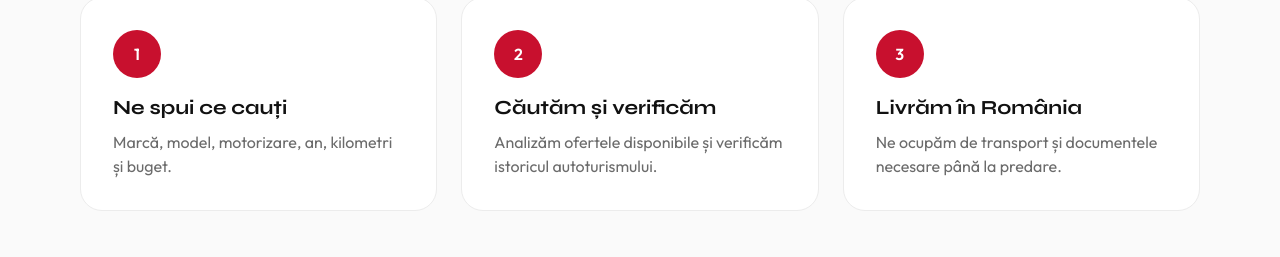
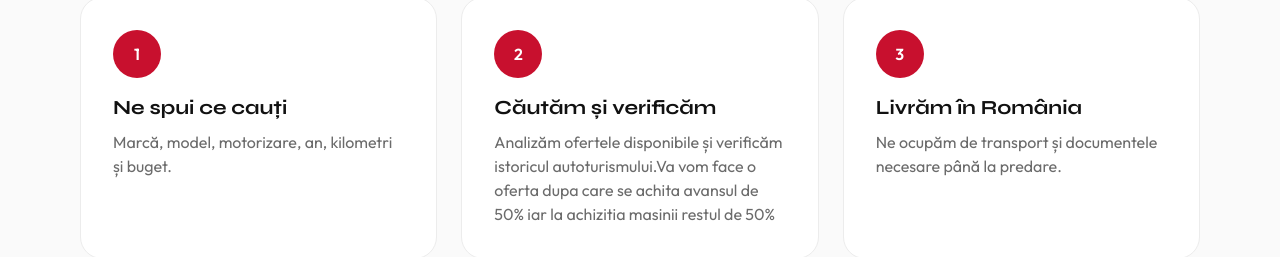
Before and after one commit to backstagelevelone-crypto/cosram-auto, a Next.js app in the folder cosram-auto-main/: page / in a window 1280 px wide. Shown: the part 4959-5216 px from the top of the page. Built offline with nearby package versions, Linux system fonts and the light colour scheme; no server answers.

Commit message:
Update MasiniLaComanda.tsx

```diff
--- a/cosram-auto-main/src/components/sections/MasiniLaComanda.tsx
+++ b/cosram-auto-main/src/components/sections/MasiniLaComanda.tsx
@@ -56,7 +56,7 @@ export default function MasiniLaComanda() {
 
             <p className="text-[#6B6B6B]">
               Analizăm ofertele disponibile și verificăm istoricul
-              autoturismului.
+              autoturismului.Va vom face o oferta dupa care se achita avansul de 50% iar la achizitia masinii restul de 50%
             </p>
           </div>
 
```
